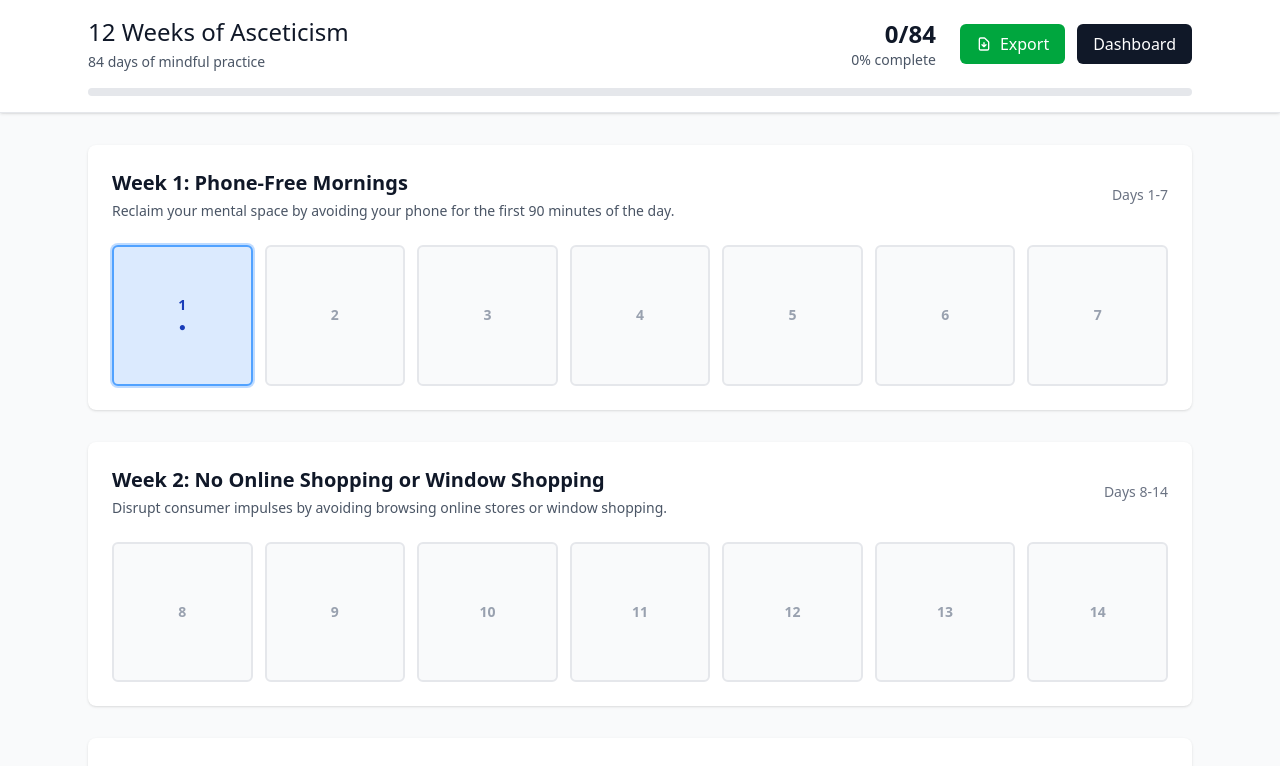
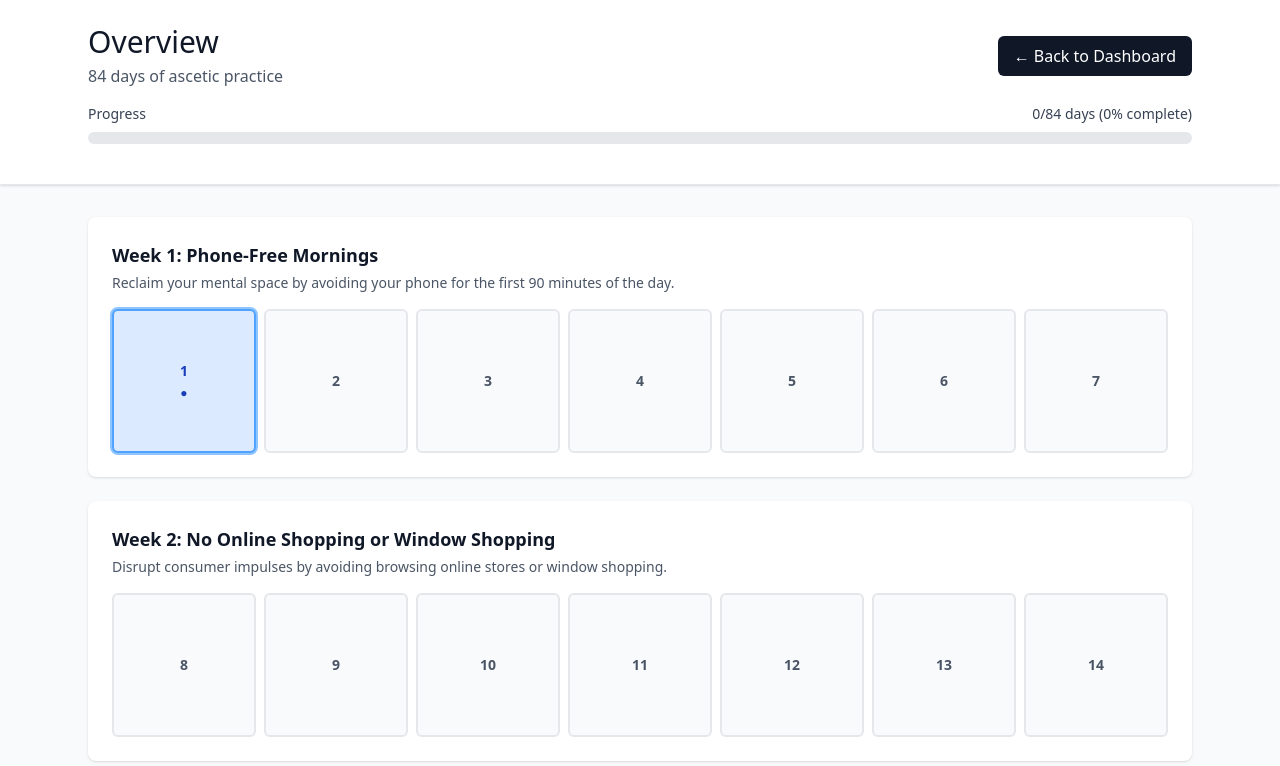
Before and after one commit to martinwinther/12-weeks-of-asceticism, a React (Vite) app: page /overview in a window 1280 px wide. Shown: the top 766 px of the page. Built offline with nearby package versions, Linux system fonts and the light colour scheme; the HTML template or start-up script is replaced by a standard one.

Commit message:
add overview page with 84-day grid and progress indicator

```diff
--- a/src/pages/OverviewPage.jsx
+++ b/src/pages/OverviewPage.jsx
@@ -1,16 +1,16 @@
 import React, { useState, useEffect } from 'react';
-import { Link, useNavigate } from 'react-router-dom';
+import { useNavigate } from 'react-router-dom';
 import { layersByWeek } from '../data/layersByWeek';
 import { getItem } from '../utils/localStorage';
 
 const OverviewPage = () => {
   const navigate = useNavigate();
-  const [completedDays, setCompletedDays] = useState(new Set());
+  const [completedDays, setCompletedDays] = useState([]);
   const [currentDay, setCurrentDay] = useState(1);
 
-  // Load completion status from localStorage on mount
+  // Load completedDays from localStorage
   useEffect(() => {
-    const completed = new Set();
+    const completed = [];
     let today = 1;
 
     for (let day = 1; day <= 84; day++) {
@@ -18,7 +18,7 @@ const OverviewPage = () => {
       const hasEntry = getItem(`entry-day-${day}`, '').trim().length > 0;
 
       if (isComplete || hasEntry) {
-        completed.add(day);
+        completed.push(day);
         today = Math.max(today, day + 1);
       }
     }
@@ -28,145 +28,67 @@ const OverviewPage = () => {
   }, []);
 
   // Calculate progress
-  const totalCompleted = completedDays.size;
-  const progressPercentage = Math.round((totalCompleted / 84) * 100);
+  const progressPercentage = Math.round((completedDays.length / 84) * 100);
 
-  // Export journals function
-  const exportJournals = () => {
-    let content = '# 12 Weeks of Asceticism - Journal Entries\n\n';
-    content += `Exported on: ${new Date().toLocaleDateString('en-US', {
-      weekday: 'long',
-      year: 'numeric',
-      month: 'long',
-      day: 'numeric'
-    })}\n\n`;
-    content += '---\n\n';
+  // Get day styles
+  const getDayStyles = (dayNumber) => {
+    const isCompleted = completedDays.includes(dayNumber);
+    const isToday = dayNumber === currentDay;
 
-    let hasEntries = false;
+    let styles = "aspect-square flex items-center justify-center rounded-md text-sm font-medium cursor-pointer transition-all duration-200 hover:scale-105 ";
 
-    for (let day = 1; day <= 84; day++) {
-      const entryText = getItem(`entry-day-${day}`, '');
-
-      if (entryText && entryText.trim().length > 0) {
-        hasEntries = true;
-        const weekNumber = Math.ceil(day / 7);
-        const layerData = layersByWeek[weekNumber];
-
-        // Create a mock date for the entry (can be enhanced with real timestamps later)
-        const entryDate = new Date();
-        entryDate.setDate(entryDate.getDate() - (84 - day));
-        const formattedDate = entryDate.toISOString().split('T')[0]; // YYYY-MM-DD
-
-        content += `## Day ${day} – ${formattedDate}\n\n`;
-        content += `**Week ${weekNumber}: ${layerData?.title || 'Unknown'}**\n\n`;
-        content += `${entryText.trim()}\n\n`;
-        content += '---\n\n';
-      }
+    if (isCompleted) {
+      styles += "bg-green-100 text-green-800 border-2 border-green-300 hover:bg-green-200";
+    } else if (isToday) {
+      styles += "bg-blue-100 text-blue-800 border-2 border-blue-400 ring-2 ring-blue-300 hover:bg-blue-200";
+    } else {
+      styles += "bg-gray-50 text-gray-600 border-2 border-gray-200 hover:bg-gray-100";
     }
 
-    if (!hasEntries) {
-      content += 'No journal entries found. Start your ascetic journey by writing your first reflection!\n\n';
-    }
-
-    // Create and download the file
-    const blob = new Blob([content], { type: 'text/markdown;charset=utf-8' });
-    const url = URL.createObjectURL(blob);
-    const link = document.createElement('a');
-    link.href = url;
-    link.download = 'ascetic-journals.md';
-    document.body.appendChild(link);
-    link.click();
-    document.body.removeChild(link);
-    URL.revokeObjectURL(url);
+    return styles;
   };
 
-  // Generate days array for grid
-  const days = Array.from({ length: 84 }, (_, index) => index + 1);
-
-  // Get day status
-  const getDayStatus = (day) => {
-    if (completedDays.has(day)) return 'completed';
-    if (day === currentDay) return 'current';
-    if (day < currentDay) return 'incomplete';
-    return 'future';
+  // Handle day click
+  const handleDayClick = (dayNumber) => {
+    navigate(`/day/${dayNumber}`);
   };
 
-  // Get day styles
-  const getDayStyles = (day) => {
-    const status = getDayStatus(day);
-    const baseStyles = "aspect-square flex items-center justify-center rounded-md text-sm font-medium transition-all duration-200 hover:scale-105";
-
-    switch (status) {
-      case 'completed':
-        return `${baseStyles} bg-green-100 text-green-800 border-2 border-green-200 hover:bg-green-200`;
-      case 'current':
-        return `${baseStyles} bg-blue-100 text-blue-800 border-2 border-blue-400 ring-2 ring-blue-200 hover:bg-blue-200`;
-      case 'incomplete':
-        return `${baseStyles} bg-yellow-50 text-yellow-700 border-2 border-yellow-200 hover:bg-yellow-100`;
-      case 'future':
-        return `${baseStyles} bg-gray-50 text-gray-400 border-2 border-gray-200 hover:bg-gray-100`;
-      default:
-        return baseStyles;
-    }
-  };
-
-  // Get week title
-  const getWeekTitle = (day) => {
-    const week = Math.ceil(day / 7);
-    return layersByWeek[week]?.title || '';
-  };
+  // Generate 12 weeks of 7 days each
+  const weeks = Array.from({ length: 12 }, (_, weekIndex) => {
+    const startDay = weekIndex * 7 + 1;
+    return Array.from({ length: 7 }, (_, dayIndex) => startDay + dayIndex);
+  });
 
   return (
     <div className="min-h-screen bg-gray-50">
-      {/* Sticky Header */}
-      <div className="sticky top-0 bg-white border-b border-gray-200 shadow-sm z-10">
-        <div className="max-w-6xl mx-auto px-6 py-4">
-          <div className="flex items-center justify-between">
+      {/* Header */}
+      <div className="bg-white border-b border-gray-200 shadow-sm">
+        <div className="max-w-6xl mx-auto px-6 py-6">
+          <div className="flex items-center justify-between mb-4">
             <div>
-              <h1 className="text-2xl font-light text-gray-900">
-                12 Weeks of Asceticism
-              </h1>
-              <p className="text-gray-600 text-sm mt-1">
-                84 days of mindful practice
-              </p>
+              <h1 className="text-3xl font-light text-gray-900">Overview</h1>
+              <p className="text-gray-600 mt-1">84 days of ascetic practice</p>
             </div>
-
-            <div className="flex items-center space-x-6">
-              <div className="text-right">
-                <div className="text-2xl font-bold text-gray-900">
-                  {totalCompleted}/84
-                </div>
-                <div className="text-sm text-gray-600">
-                  {progressPercentage}% complete
-                </div>
-              </div>
-
-              <div className="flex space-x-3">
-                <button
-                  onClick={exportJournals}
-                  className="px-4 py-2 bg-green-600 text-white rounded-md hover:bg-green-700 transition-colors flex items-center space-x-2"
-                >
-                  <svg className="w-4 h-4" fill="none" stroke="currentColor" viewBox="0 0 24 24">
-                    <path strokeLinecap="round" strokeLinejoin="round" strokeWidth={2} d="M12 10v6m0 0l-3-3m3 3l3-3m2 8H7a2 2 0 01-2-2V5a2 2 0 012-2h5.586a1 1 0 01.707.293l5.414 5.414a1 1 0 01.293.707V19a2 2 0 01-2 2z" />
-                  </svg>
-                  <span>Export</span>
-                </button>
 
             <button
               onClick={() => navigate('/dashboard')}
               className="px-4 py-2 bg-gray-900 text-white rounded-md hover:bg-gray-800 transition-colors"
             >
-                  Dashboard
+              ← Back to Dashboard
             </button>
           </div>
+
+          {/* Progress Indicator */}
+          <div className="mb-4">
+            <div className="flex items-center justify-between mb-2">
+              <span className="text-sm font-medium text-gray-700">Progress</span>
+              <span className="text-sm font-medium text-gray-700">
+                {completedDays.length}/84 days ({progressPercentage}% complete)
+              </span>
             </div>
-          </div>
-
-          {/* Progress Bar */}
-          <div className="mt-4">
-            <div className="w-full bg-gray-200 rounded-full h-2">
+            <div className="w-full bg-gray-200 rounded-full h-3">
               <div
-                className="bg-gradient-to-r from-green-400 to-blue-500 h-2 rounded-full transition-all duration-500"
+                className="bg-gradient-to-r from-green-400 to-blue-500 h-3 rounded-full transition-all duration-500"
                 style={{ width: `${progressPercentage}%` }}
               />
             </div>
@@ -174,58 +96,45 @@ const OverviewPage = () => {
         </div>
       </div>
 
-      {/* Main Content */}
+      {/* 12 × 7 Grid */}
       <div className="max-w-6xl mx-auto px-6 py-8">
-
-        {/* Week-by-Week Grid */}
-        <div className="space-y-8">
-          {Array.from({ length: 12 }, (_, weekIndex) => {
+        <div className="space-y-6">
+          {weeks.map((week, weekIndex) => {
             const weekNumber = weekIndex + 1;
-            const weekStartDay = (weekIndex * 7) + 1;
-            const weekDays = days.slice(weekStartDay - 1, weekStartDay + 6);
             const weekLayer = layersByWeek[weekNumber];
 
             return (
-              <div key={weekNumber} className="bg-white rounded-lg shadow-sm p-6">
-
+              <div key={weekIndex} className="bg-white rounded-lg shadow-sm p-6">
                 {/* Week Header */}
-                <div className="mb-6">
-                  <div className="flex items-center justify-between">
-                    <div>
-                      <h2 className="text-xl font-semibold text-gray-900">
+                <div className="mb-4">
+                  <h3 className="text-lg font-semibold text-gray-900">
                     Week {weekNumber}: {weekLayer?.title}
-                      </h2>
-                      <p className="text-gray-600 text-sm mt-1">
+                  </h3>
+                  <p className="text-sm text-gray-600 mt-1">
                     {weekLayer?.description}
                   </p>
                 </div>
-                    <div className="text-sm text-gray-500">
-                      Days {weekStartDay}-{weekStartDay + 6}
-                    </div>
-                  </div>
-                </div>
 
-                {/* Days Grid */}
-                <div className="grid grid-cols-7 gap-3">
-                  {weekDays.map((day) => (
-                    <Link
-                      key={day}
-                      to={`/day/${day}`}
-                      className={getDayStyles(day)}
+                {/* Week Grid - 7 days */}
+                <div className="grid grid-cols-7 gap-2">
+                  {week.map((dayNumber) => (
+                    <div
+                      key={dayNumber}
+                      onClick={() => handleDayClick(dayNumber)}
+                      className={getDayStyles(dayNumber)}
                     >
                       <div className="text-center">
-                        <div className="font-semibold">{day}</div>
-                        {getDayStatus(day) === 'completed' && (
+                        <div className="font-semibold">{dayNumber}</div>
+                        {completedDays.includes(dayNumber) && (
                           <div className="text-xs mt-1">✓</div>
                         )}
-                        {getDayStatus(day) === 'current' && (
+                        {dayNumber === currentDay && (
                           <div className="text-xs mt-1">●</div>
                         )}
                       </div>
-                    </Link>
+                    </div>
                   ))}
                 </div>
-
               </div>
             );
           })}
@@ -234,9 +143,9 @@ const OverviewPage = () => {
         {/* Legend */}
         <div className="mt-8 bg-white rounded-lg shadow-sm p-6">
           <h3 className="text-lg font-medium text-gray-900 mb-4">Legend</h3>
-          <div className="grid grid-cols-2 md:grid-cols-4 gap-4">
+          <div className="grid grid-cols-3 gap-4">
             <div className="flex items-center space-x-3">
-              <div className="w-8 h-8 bg-green-100 border-2 border-green-200 rounded-md flex items-center justify-center">
+              <div className="w-8 h-8 bg-green-100 border-2 border-green-300 rounded-md flex items-center justify-center">
                 <span className="text-green-800 text-xs">✓</span>
               </div>
               <span className="text-sm text-gray-700">Completed</span>
@@ -248,16 +157,11 @@ const OverviewPage = () => {
               <span className="text-sm text-gray-700">Current Day</span>
             </div>
             <div className="flex items-center space-x-3">
-              <div className="w-8 h-8 bg-yellow-50 border-2 border-yellow-200 rounded-md"></div>
+              <div className="w-8 h-8 bg-gray-50 border-2 border-gray-200 rounded-md"></div>
               <span className="text-sm text-gray-700">Available</span>
-            </div>
-            <div className="flex items-center space-x-3">
-              <div className="w-8 h-8 bg-gray-50 border-2 border-gray-200 rounded-md"></div>
-              <span className="text-sm text-gray-700">Future</span>
             </div>
           </div>
         </div>
-
       </div>
     </div>
   );
```
Lines whose indentation alone changed are shown as unchanged.
